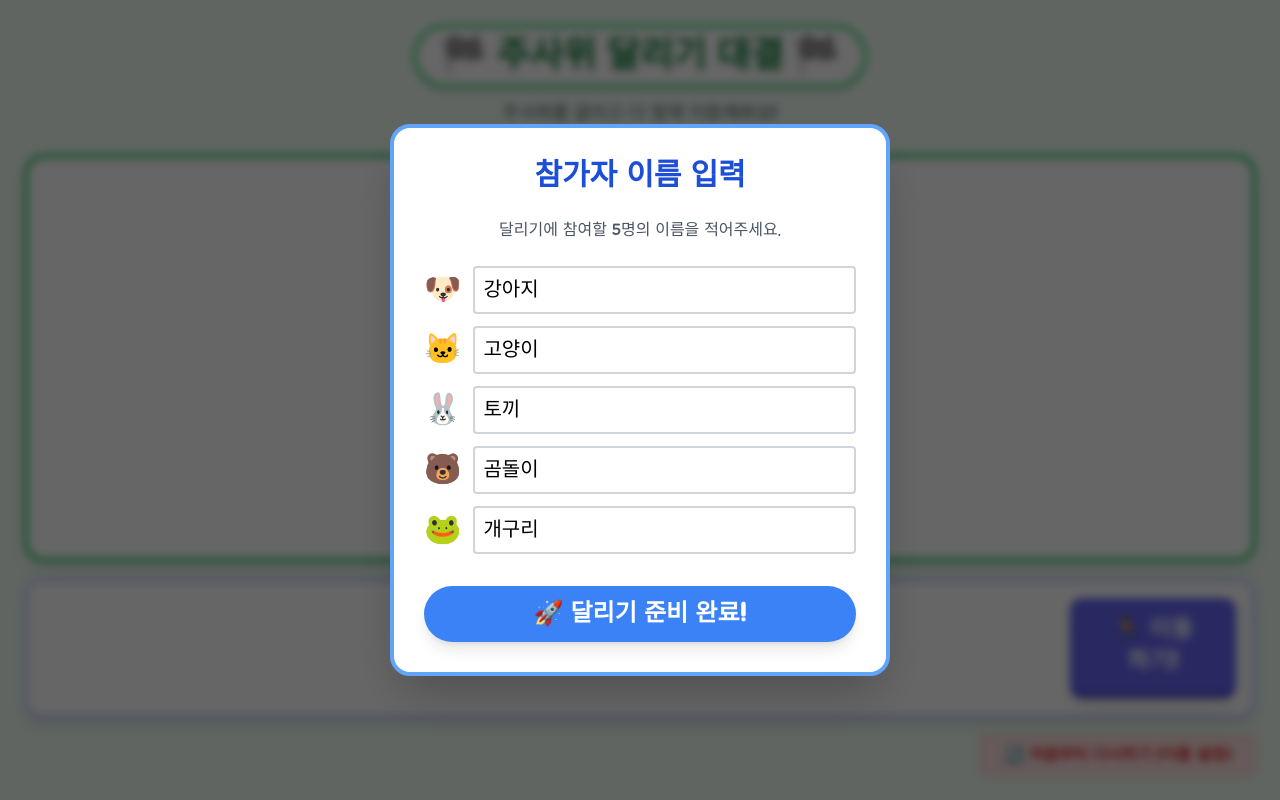
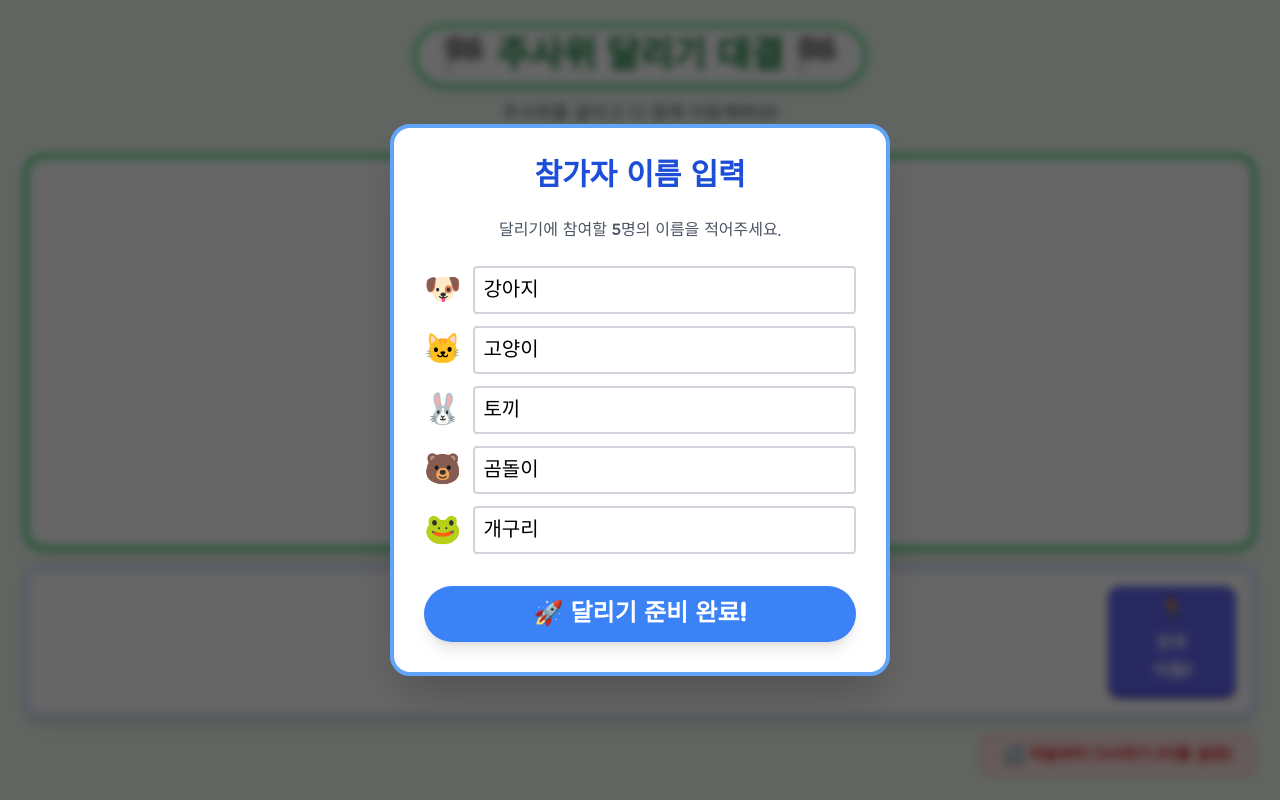
Before and after one commit to myji77-svg/ssem, a plain HTML site: page race.html in a window 1280 px wide. Drawn offline with nearby package versions, Linux system fonts and the light colour scheme.

Commit message:
Update race.html

```diff
--- a/race.html
+++ b/race.html
@@ -177,19 +177,20 @@
 
         <!-- 컨트롤 패널 (동시 입력) -->
         <div class="bg-white border-4 border-indigo-200 rounded-2xl shadow-lg p-4 mt-4 flex-shrink-0">
-            <div class="flex flex-col md:flex-row justify-between items-center gap-4">
+            <!-- 입력창과 버튼을 한 줄에 배치 (flex-row) -->
+            <div class="flex flex-row gap-2 md:gap-4 items-stretch">
 
-                <!-- 5명의 주사위 입력창이 한 줄에 나열됨 -->
-                <div class="flex-grow grid grid-cols-5 gap-2 md:gap-4 w-full" id="dice-inputs-container">
+                <!-- 5명의 주사위 입력창 -->
+                <div class="flex-grow grid grid-cols-5 gap-2 md:gap-4" id="dice-inputs-container">
                     <!-- JS에서 동적 생성됨 -->
                 </div>
 
-                <!-- 동시에 이동 버튼 -->
-                <div class="w-full md:w-auto">
-                    <button onclick="moveAllRacers()" class="w-full h-full min-h-[80px] bg-indigo-500 hover:bg-indigo-600 text-white text-2xl font-bold py-4 px-8 rounded-xl shadow-lg active:scale-95 transition-transform flex flex-col items-center justify-center border-b-4 border-indigo-700">
-                        <span>🏃 이동하기!</span>
-                    </button>
-                </div>
+                <!-- 동시에 이동 버튼 (우측에 아담하게 배치) -->
+                <button onclick="moveAllRacers()" class="w-20 md:w-32 bg-indigo-500 hover:bg-indigo-600 text-white text-base md:text-lg font-bold rounded-xl shadow-md active:scale-95 transition-transform flex flex-col items-center justify-center border-b-4 border-indigo-700 p-2 leading-tight flex-shrink-0">
+                    <span class="text-xl md:text-2xl mb-1">🏃</span>
+                    <span>모두</span>
+                    <span>이동!</span>
+                </button>
             </div>
         </div>
 
```
